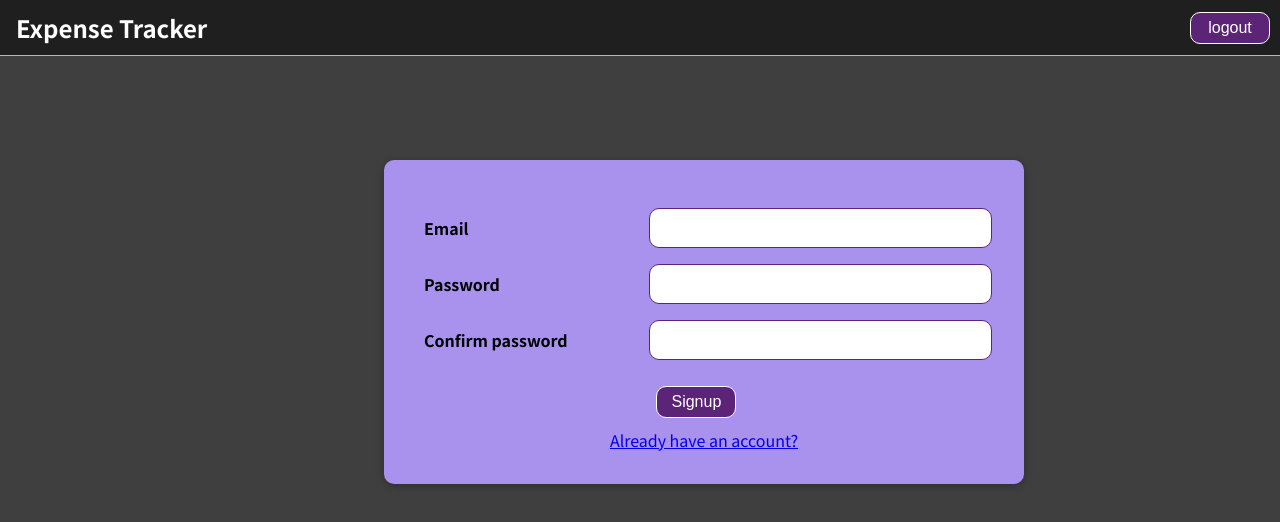
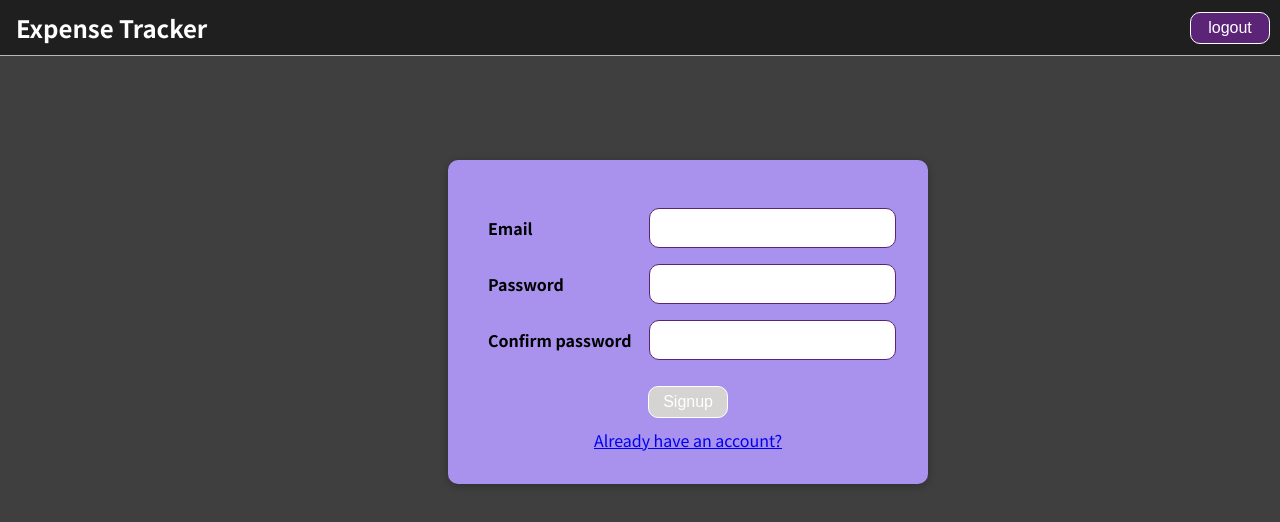
Before and after one commit to Vikas10102001/Expense-Tracker, a React (Create React App) app: page /signup in a window 1280 px wide. Shown: the top 522 px of the page. Built offline with nearby package versions, Linux system fonts and the light colour scheme.

Commit message:
improved validation effects

```diff
--- a/src/App.css
+++ b/src/App.css
@@ -6,4 +6,5 @@
     border-radius: 10px;
     font-size: 1rem;
     border: 1px solid white;
+    cursor: pointer;
   }
--- a/src/components/auth/Login.js
+++ b/src/components/auth/Login.js
@@ -1,4 +1,4 @@
-import React, { useEffect, useReducer, useRef, useState } from "react";
+import React, { useEffect, useReducer, useState } from "react";
 import AuthBox from "../ui/AuthBox";
 import CustomInput from "./customInput/CustomInput";
 import { Link } from "react-router-dom";
@@ -7,6 +7,7 @@ import validateEmail from "../../utils/emailValidator";
 
 export default function Login() {
   const [formIsValid, setFormIsValid] = useState(false);
+  console.log(formIsValid);
   const [invalidMessage, setInvalidMessage] = useState("");
   const [enteredEmail, dispatchEmail] = useReducer(
     (state, action) => {
@@ -33,14 +34,26 @@ export default function Login() {
   const { isValid: emailValidity } = enteredEmail;
   const { isValid: passwordValidity } = enteredPassword;
   useEffect(() => {
-    if (emailValidity === false) {
-      setInvalidMessage("Please enter valid email");
-    } else if (passwordValidity == false) {
-      setInvalidMessage("Please enter valid password");
-    } else if (emailValidity && passwordValidity) {
+    const timeout = setTimeout(() => {
+      if (emailValidity === false) {
+        setInvalidMessage("Please enter valid email");
+      } else if (passwordValidity === false) {
+        setInvalidMessage("Please enter valid password");
+      }
+    }, 1500);
+    if (
+      (emailValidity && passwordValidity) ||
+      (emailValidity && passwordValidity === null) ||
+      (passwordValidity && emailValidity === null)
+    ) {
       setInvalidMessage("");
     }
+
     setFormIsValid(emailValidity && passwordValidity);
+
+    return () => {
+      clearTimeout(timeout);
+    };
   }, [emailValidity, passwordValidity]);
 
   const handleEmailOnChange = (e) => {
@@ -54,6 +67,11 @@ export default function Login() {
   };
   const handleValidatePassword = () => {
     dispatchPassword({ type: "INPUT_VALIDITY" });
+  };
+
+  const handleLogin = () => {
+    console.log(enteredEmail.val, enteredPassword.val);
+    //to do
   };
   return (
     <AuthBox>
@@ -76,7 +94,13 @@ export default function Login() {
         onBlur={handleValidatePassword}
       />
       <div className="invalid-message">{invalidMessage}</div>
-      <button className="login-signup-logout-button">Login</button>
+      <button
+        className="login-signup-logout-button"
+        onClick={handleLogin}
+        disabled={!formIsValid}
+      >
+        Login
+      </button>
       <div className="redirect-link">
         <Link to="/signup">Create an account</Link>
       </div>
--- a/src/components/auth/Signup.js
+++ b/src/components/auth/Signup.js
@@ -54,19 +54,43 @@ export default function Signup() {
   const { isValid: passwordValidity } = enteredPassword;
   const { isValid: confirmPasswordValidity } = enteredConfirmPassword;
   useEffect(() => {
+    const timeout = setTimeout(() => {
       if (emailValidity === false) {
         //this condition is false initially because null===false is true so the message will not appear if the fields are untouched
         setInvalidMessage("Please enter valid email");
-    } else if (passwordValidity == false) {
+      } else if (passwordValidity === false) {
         setInvalidMessage("Password must contain atleast 8 character");
       } else if (confirmPasswordValidity === false) {
         setInvalidMessage("Password does not match!");
-    } else if (emailValidity && passwordValidity && confirmPasswordValidity) {
+      } else {
         setInvalidMessage("");
       }
+    }, 1500);
+
+    // const setInvalidMessageEmpty = [
+    //   emailValidity && passwordValidity && confirmPasswordValidity,
+    //   emailValidity &&
+    //     passwordValidity === null &&
+    //     confirmPasswordValidity === null,
+    //   emailValidity && passwordValidity && confirmPasswordValidity === null,
+    //   emailValidity === null && passwordValidity && confirmPasswordValidity,
+    //   emailValidity === null &&
+    //     passwordValidity === null &&
+    //     confirmPasswordValidity,
+    //   emailValidity === null &&
+    //     passwordValidity &&
+    //     confirmPasswordValidity === null,
+    //   emailValidity && passwordValidity === null && confirmPasswordValidity,
+    // ];
+    // if (!setInvalidMessageEmpty.includes(false)) {
+    // }
     setFormIsValid(
       emailValidity && passwordValidity && confirmPasswordValidity
     );
+
+    return () => {
+      clearTimeout(timeout);
+    };
   }, [emailValidity, passwordValidity, confirmPasswordValidity]);
 
   const handleEmailOnChange = (e) => {
@@ -86,6 +110,15 @@ export default function Signup() {
   };
   const handleValidateConfirmPassword = () => {
     dispatchConfirmPassword({ type: "INPUT_VALIDITY" });
+  };
+  const handleSignUp = () => {
+    console.log(
+      enteredEmail.val,
+      enteredPassword.val,
+      enteredConfirmPassword.val
+    );
+
+    //to do
   };
   return (
     <AuthBox>
@@ -117,7 +150,13 @@ export default function Signup() {
         value={enteredConfirmPassword.val}
       />
       <div className="invalid-message">{invalidMessage}</div>
-      <button className="login-signup-logout-button">Signup</button>
+      <button
+        className="login-signup-logout-button"
+        disabled={!formIsValid}
+        onClick={handleSignUp}
+      >
+        Signup
+      </button>
       <div className="redirect-link">
         <Link to="/login">Already have an account?</Link>
       </div>
--- a/src/components/ui/AuthBox.css
+++ b/src/components/ui/AuthBox.css
@@ -1,9 +1,9 @@
 .auth-container {
   position: relative;
   top: 10rem;
-  left: 30vw;
+  left: 35vw;
   width: 90%;
-  max-width: 40rem;
+  max-width: 30rem;
   border-radius: 10px;
   box-shadow: 0 2px 8px rgba(0, 0, 0, 0.26);
   background-color: #a892ee;
@@ -12,7 +12,10 @@
 
 .auth-container button {
   position: relative;
-  left: 40%;
+  left: 38%;
+}
+.auth-container button:disabled {
+  background-color: #d6d3d3;
 }
 .redirect-link,
 .invalid-message {
```
Lines whose indentation alone changed are shown as unchanged.
